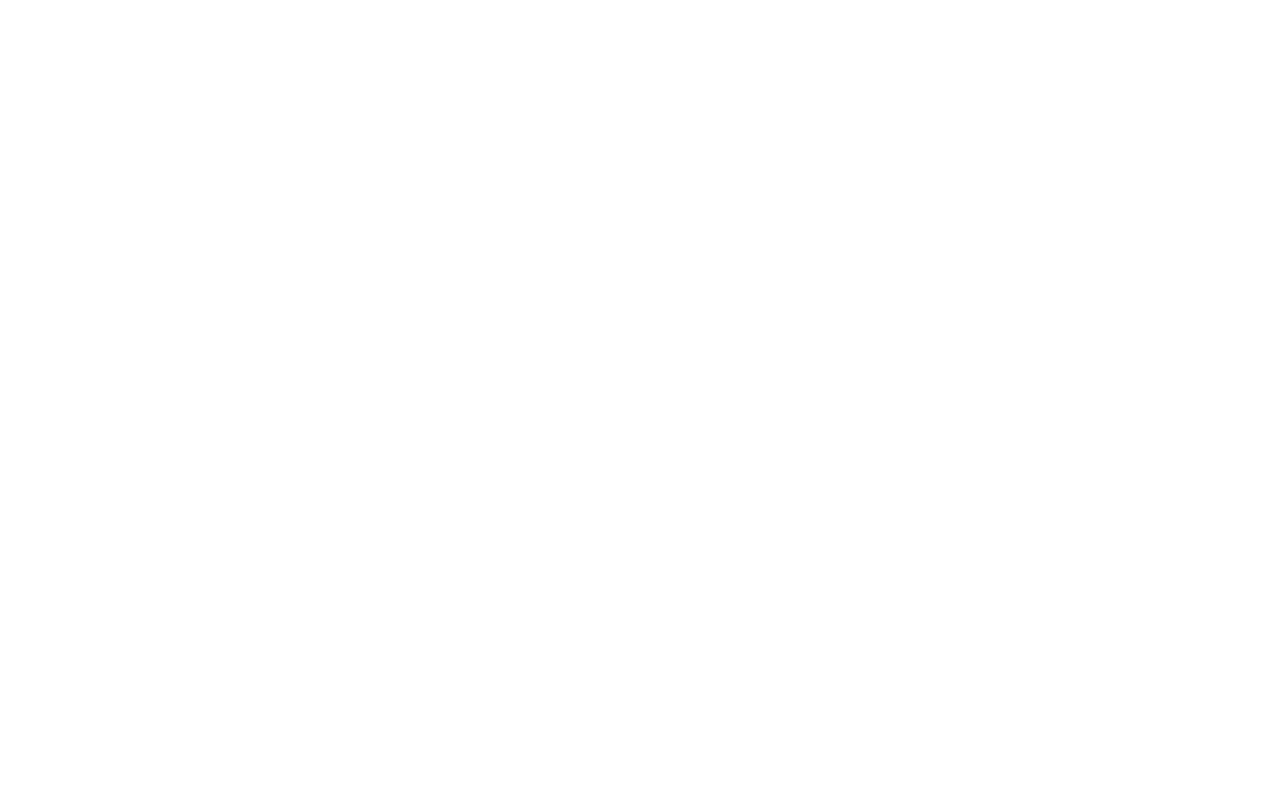
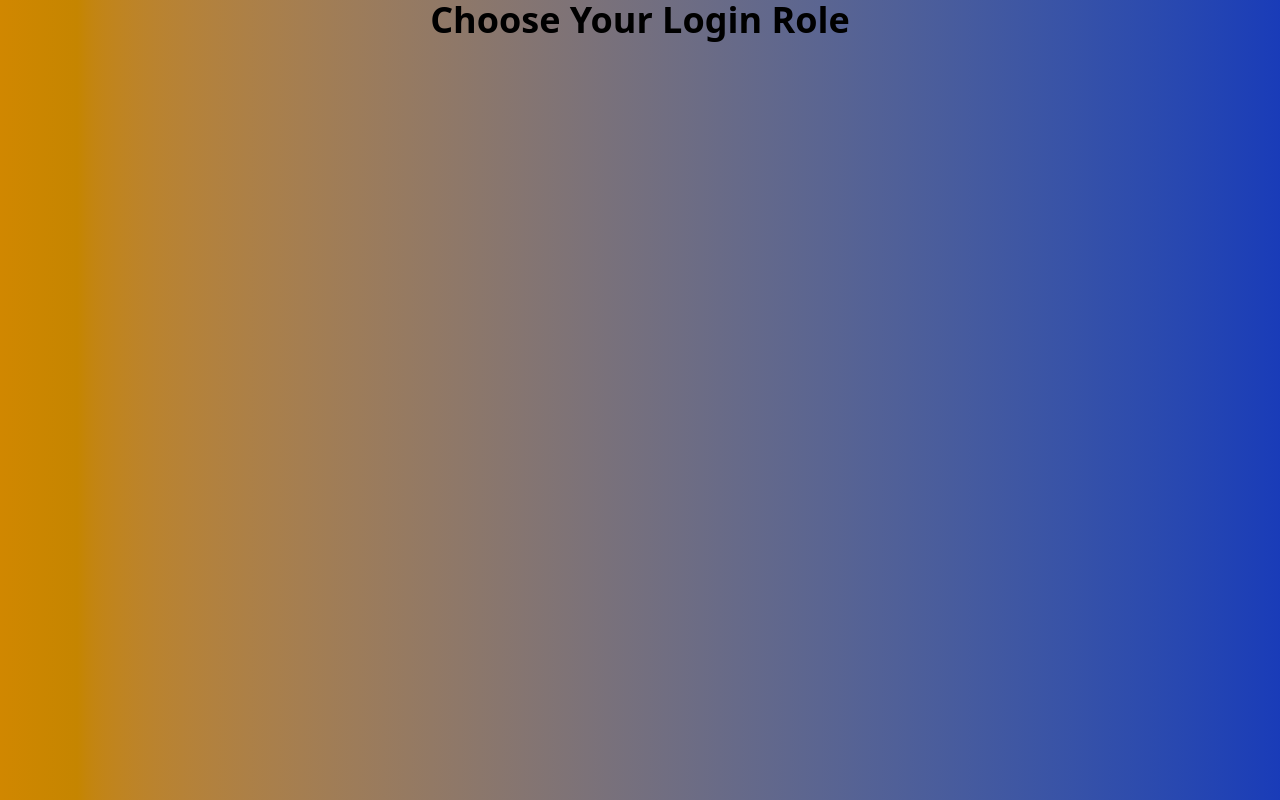
Before and after one commit to vivekkumar012/AGRIPACT, a React (Vite) app in the folder frontend/: page /chooser in a window 1280 px wide. Before the commit this address had no page. Built offline with nearby package versions, Linux system fonts and the light colour scheme.

Commit message:
frontend setup

```diff
--- a/frontend/src/App.jsx
+++ b/frontend/src/App.jsx
@@ -4,6 +4,7 @@
 import Layout from './components/Layout'
 import Login from './pages/Login'
 import Signup from './pages/Signup';
+import Chooser from './pages/Chooser';
 
 function App() {
 
@@ -13,6 +14,7 @@
       <Route path='/' element={<Layout />} />
       <Route path='/login' element={<Login />} />
       <Route path='/register' element={<Signup />} />
+      <Route path='/chooser' element={<Chooser />} />
 
     </Routes>
      <Toaster />
--- a/frontend/src/components/Header.jsx
+++ b/frontend/src/components/Header.jsx
@@ -34,8 +34,8 @@
         </ul>
 
         <div className="space-x-4 font-semibold">
-          <Link to={"/login"} className="rounded-lg border bg-green-600 text-white px-4 py-2 hover:bg-green-700 transition">Login</Link>
-          <Link to={"/register"} className="rounded-lg border border-white px-4 py-2 hover:bg-white hover:text-black transition">Sign Up</Link>
+          <Link to={"/chooser"} className="rounded-lg border bg-green-600 text-white px-4 py-2 hover:bg-green-700 transition">Login</Link>
+          <Link to={"/chooser"} className="rounded-lg border border-white px-4 py-2 hover:bg-white hover:text-black transition">Sign Up</Link>
         </div>
       </header>
 
--- /dev/null
+++ b/frontend/src/pages/Chooser.jsx
@@ -0,0 +1,11 @@
+import React from 'react'
+
+function Chooser() {
+  return (
+    <div className='bg-gradient-to-r from-yellow-600 to-blue-800 h-screen'>
+       <h1 className='text-4xl text-center font-bold'>Choose Your Login Role</h1>
+    </div>
+  )
+}
+
+export default Chooser
```
